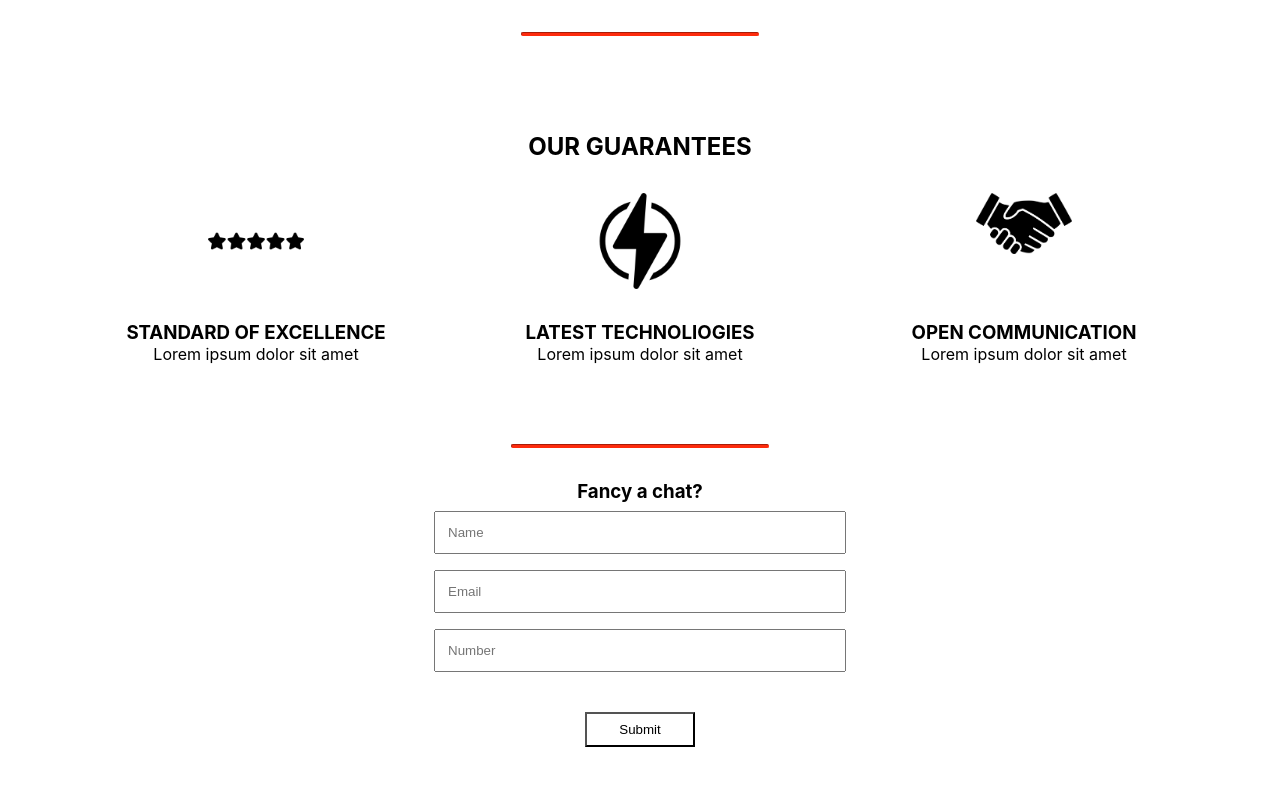
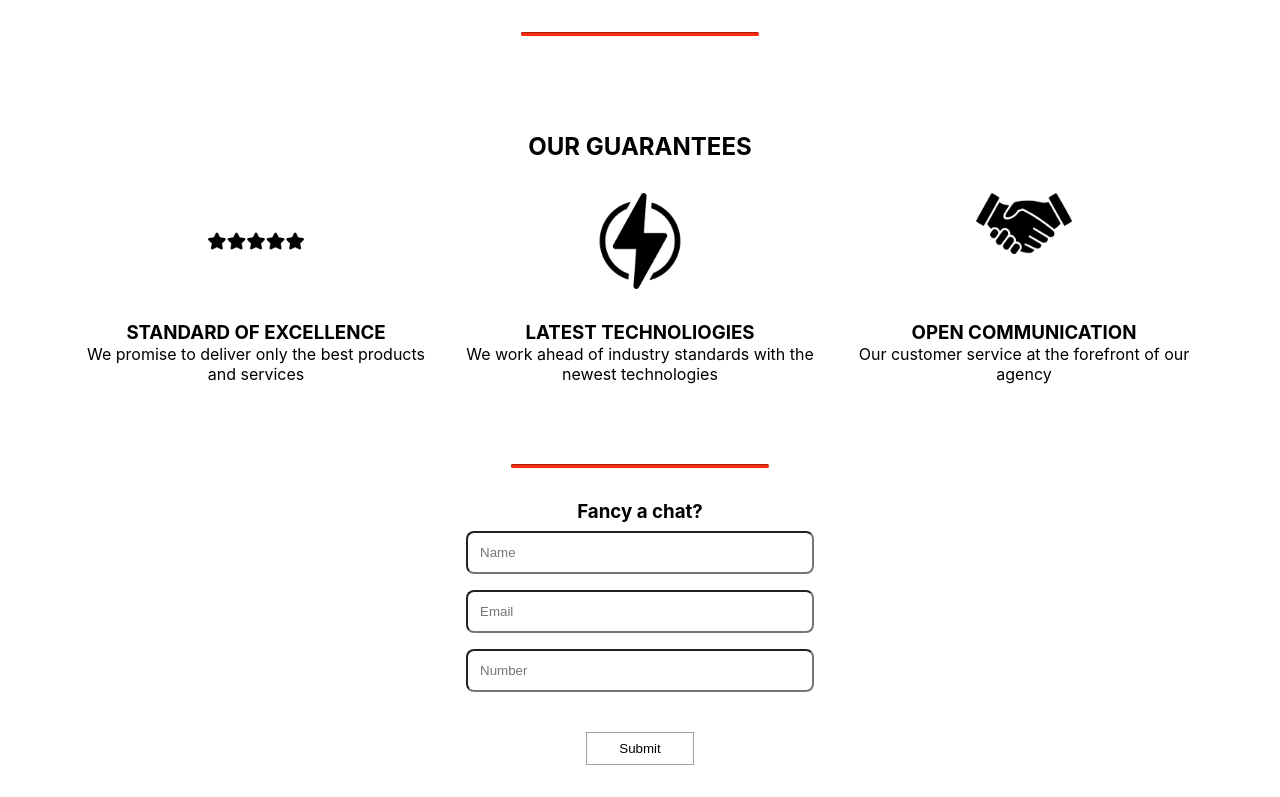
Before and after one commit to jackfagan/DriftHouseDigital, a React (Create React App) app: page / in a window 1280 px wide. Shown: the part 927-1724 px from the top of the page. Built offline with nearby package versions, Linux system fonts and the light colour scheme.

Commit message:
feat: adding styling changes to contact form

```diff
--- a/src/App.js
+++ b/src/App.js
@@ -53,7 +53,7 @@ function App() {
             </div>
             <div className="service-text">
               <h3>STANDARD OF EXCELLENCE</h3>
-              <p>Lorem ipsum dolor sit amet</p>
+              <p>We promise to deliver only the best products and services</p>
               </div>
           </div>
 
@@ -63,7 +63,7 @@ function App() {
             </div>
             <div className="service-text">
               <h3>LATEST TECHNOLIOGIES</h3>
-              <p>Lorem ipsum dolor sit amet</p>
+              <p>We work ahead of industry standards with the newest technologies</p>
              </div>
           </div>
 
@@ -73,12 +73,12 @@ function App() {
             </div>
             <div className="service-text desktop-padding-top">
               <h3>OPEN COMMUNICATION</h3>
-              <p>Lorem ipsum dolor sit amet</p>
+              <p>Our customer service at the forefront of our agency</p>
             </div>
           </div>
         </div>
+        <hr className="divider" />
         </FadeInSection>
-        <hr className="divider" />
 
           <div className="contact-modal">
             <h3>Fancy a chat?</h3>
--- a/src/App.scss
+++ b/src/App.scss
@@ -307,15 +307,18 @@ blue-text {
     padding: 0.5rem 2rem;
     margin-top: 2rem;
     background-color: white;
+    border: 1.2px solid #a0a0a0;
+    color: black;
   }
 
   input {
     padding: 0.75rem;
     margin: 0.5rem 0;
     width: 50%;
+    border-radius: 0.5rem;
 
     @media (min-width: 600px) {
-      width: 30%;
+      width: 25%;
     }
   }
 
```
